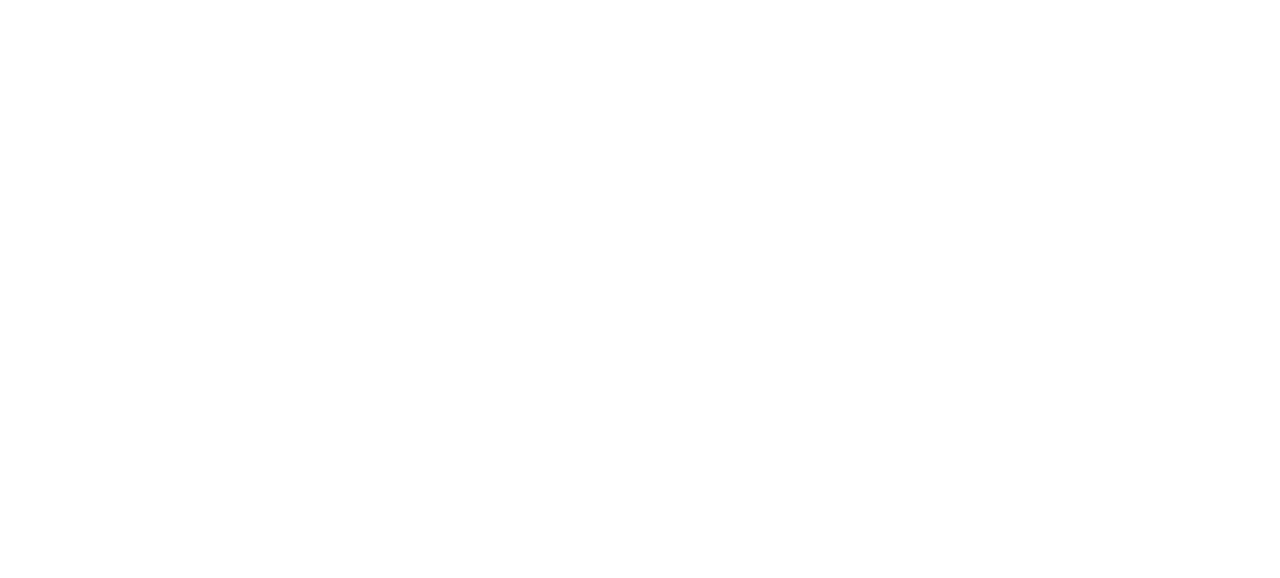
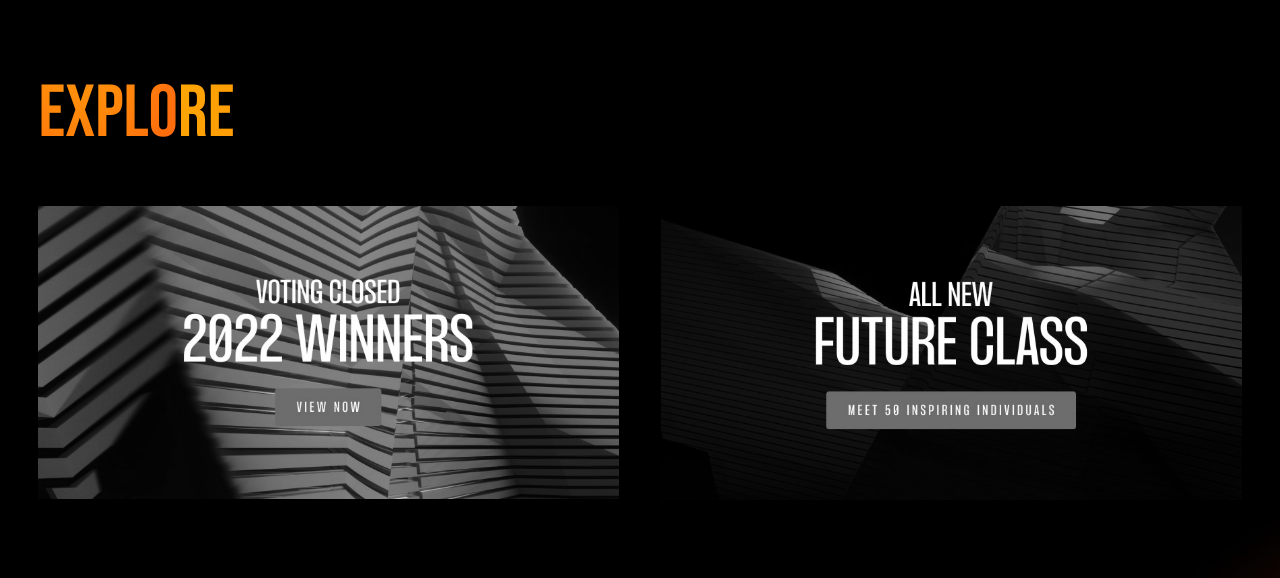
Before and after one commit to agusscript/game-awards-clone, a React (Vite) app: page / in a window 1280 px wide. Shown: the part 1817-2395 px from the top of the page. Before the commit the page ends 1692 px from the top, so only its background shows below. Built offline with nearby package versions, Linux system fonts and the light colour scheme.

Commit message:
Add home explore section styled

```diff
--- a/src/components/common/NewsArticle/NewsArticle.scss
+++ b/src/components/common/NewsArticle/NewsArticle.scss
@@ -29,7 +29,6 @@
     margin-bottom: 1.8rem;
     -webkit-filter: grayscale(100%);
     filter: grayscale(100%);
-    z-index: -1;
   }
 
   &-date {
--- /dev/null
+++ b/src/pages/Home/Explore/Explore.scss
@@ -0,0 +1,46 @@
+.explore {
+  min-height: 100vh;
+  background-image: url(../../../assets/home-explore-img.jpg);
+  background-repeat: no-repeat;
+  background-size: cover;
+  display: flex;
+  align-items: center;
+  justify-content: center;
+}
+
+.explore-content {
+  .title {
+    margin: 3rem 0;
+    color: transparent;
+    font-size: 4.6rem;
+    background-image: url(../../../assets/text_mask.jpg);
+    background-size: auto;
+    background-position: 90%;
+    -webkit-background-clip: text;
+    background-clip: text;
+  }
+
+  .options-container {
+    display: grid;
+    place-items: center;
+    gap: 2.6rem;
+    grid-template-columns: repeat(auto-fill, minmax(480px, 1fr));
+
+    .explore-img {
+      margin-bottom: 1.8rem;
+      -webkit-filter: grayscale(100%);
+      filter: grayscale(100%);
+      transition: all ease-out 0.3s;
+      cursor: pointer;
+
+      &:hover {
+        -webkit-filter: grayscale(0);
+        filter: grayscale(0);
+      }
+    }
+
+    @media screen and (max-width: 1200px) {
+      grid-template-columns: repeat(auto-fill, minmax(380px, 1fr));
+    }
+  }
+}
--- /dev/null
+++ b/src/pages/Home/Explore/Explore.tsx
@@ -0,0 +1,29 @@
+import "./Explore.scss";
+import homeExplore1 from "../../../assets/home_explore-1.jpg";
+import homeExplore2 from "../../../assets/home_explore-2.jpg";
+
+function Explore() {
+  return (
+    <section className="explore">
+      <div className="wrapper explore-wrapper">
+        <div className="explore-content">
+          <h1 className="title">Explore</h1>
+          <div className="options-container">
+            <img
+              className="explore-img"
+              src={homeExplore1}
+              alt="Home explore option winners"
+            />
+            <img
+              className="explore-img"
+              src={homeExplore2}
+              alt="Home explore option future class"
+            />
+          </div>
+        </div>
+      </div>
+    </section>
+  );
+}
+
+export default Explore;
--- a/src/pages/Home/Home.tsx
+++ b/src/pages/Home/Home.tsx
@@ -1,3 +1,4 @@
+import Explore from "./Explore/Explore";
 import "./Home.scss";
 import Intro from "./Intro/Intro";
 import News from "./News/News";
@@ -7,9 +8,9 @@
     <div className="home">
       <Intro />
 
-      <News/>
+      <News />
 
-      <section className="home-explore"></section>
+      <Explore />
 
       <section className="home-email"></section>
     </div>
```
Also changed, not shown: src/assets/home_explore-1.jpg (added), src/assets/home_explore-2.jpg (added).
